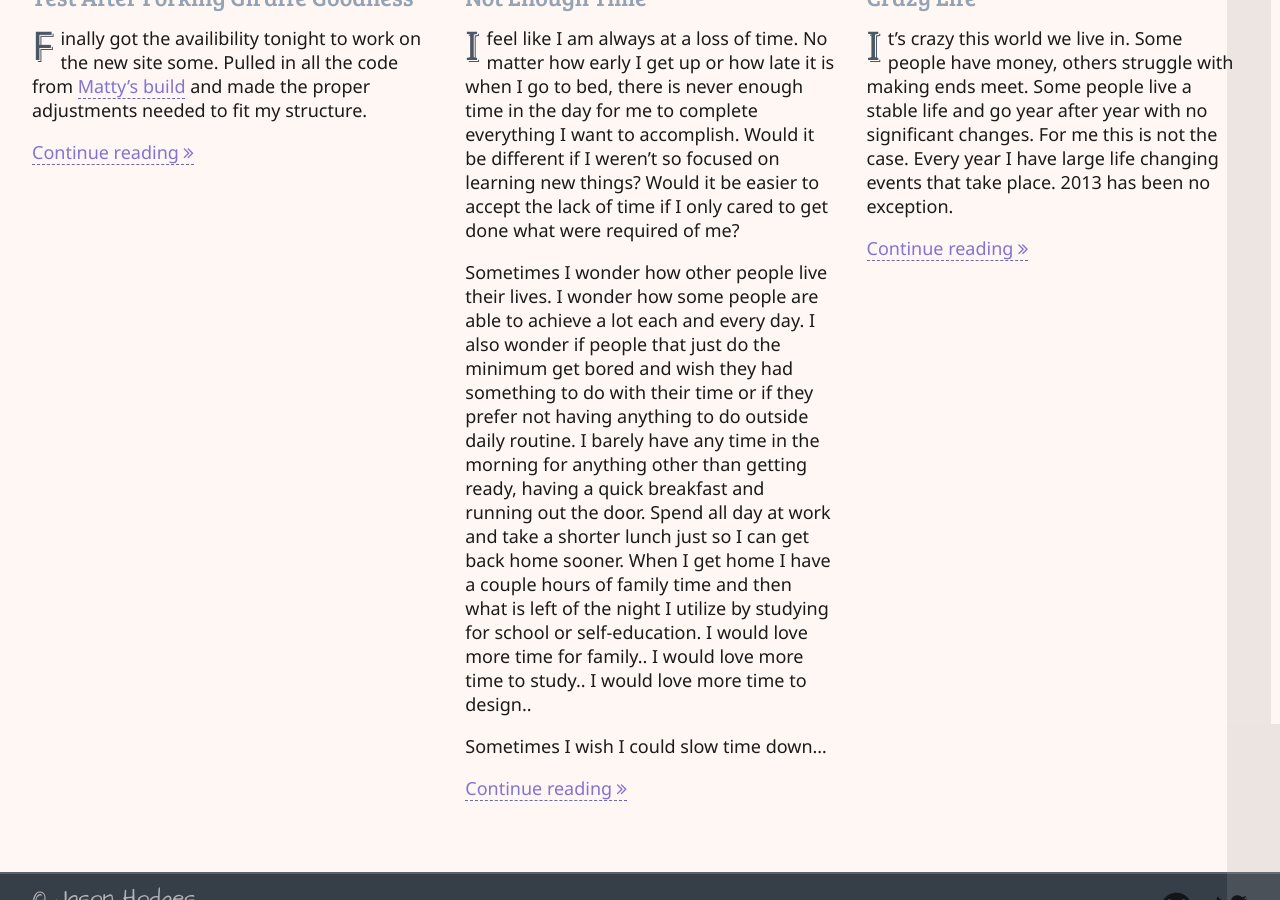
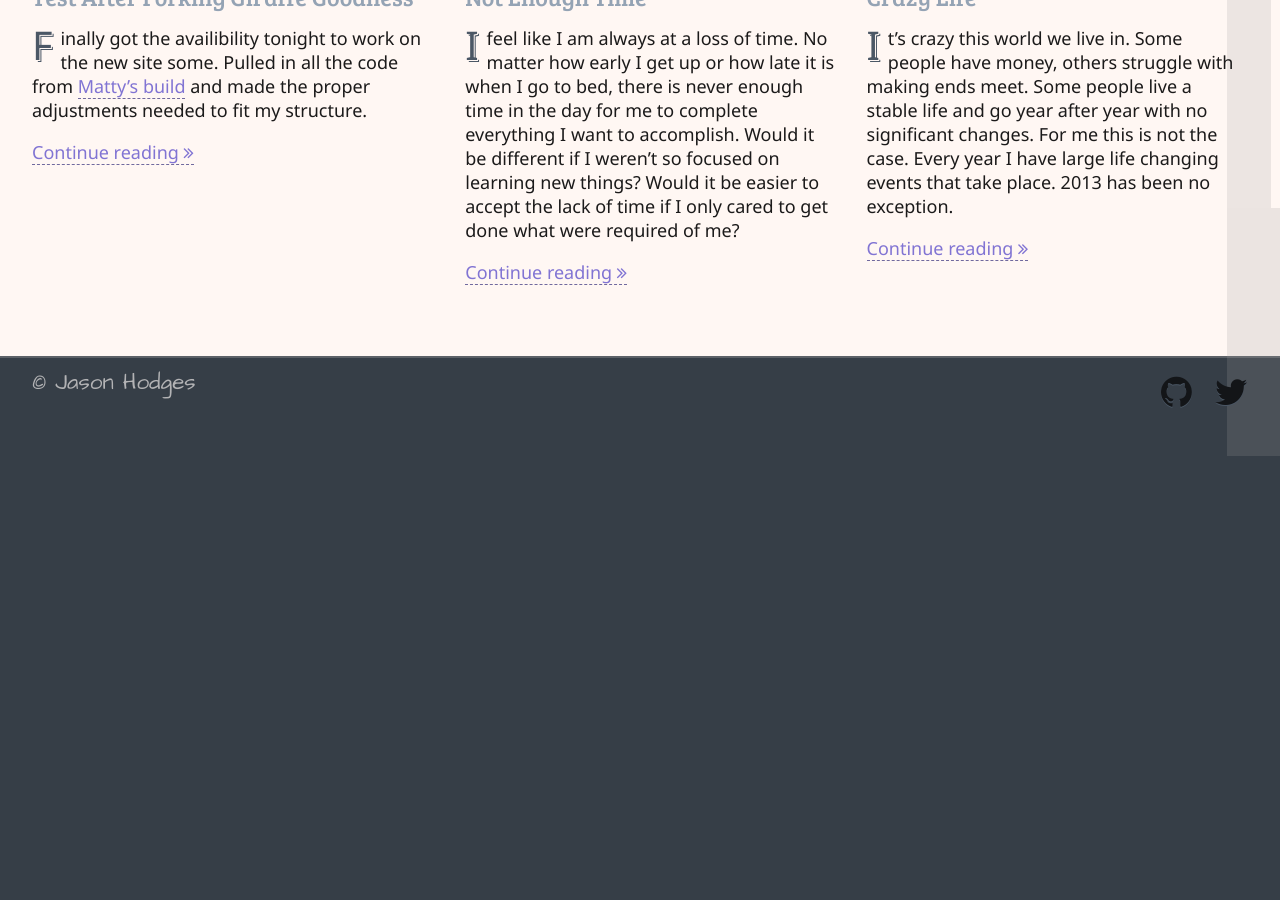
Before and after one commit to jasonhodges/old_jasonhodges.github.io, a Jekyll site: the page built from index.html, in a window 1280 px wide and 900 px high, scrolled down 632 px. Built offline with Jekyll 4.4.1, drawn with Linux system fonts in a browser that asks for light colours; nearby versions of some CDN libraries; after the commit the page ends 1088 px from its top, so only the background shows below that; grey boxes are pictures that could not be loaded.

Commit message:
post update

```diff
--- a/_posts/2013-11-25-Not-Enough-Time.md
+++ b/_posts/2013-11-25-Not-Enough-Time.md
@@ -8,9 +8,7 @@ categories: life
 ---
 
 I feel like I am always at a loss of time. No matter how early I get up or how late it is when I go to bed, there is never enough time in the day for me to complete everything I want to accomplish. Would it be different if I weren’t so focused on learning new things? Would it be easier to accept the lack of time if I only cared to get done what were required of me?
-
-{{more}}
-
+<!-- /intro -->
 Sometimes I wonder how other people live their lives. I wonder how some people are able to achieve a lot each and every day. I also wonder if people that just do the minimum get bored and wish they had something to do with their time or if they prefer not having anything to do outside daily routine. I barely have any time in the morning for anything other than getting ready, having a quick breakfast and running out the door. Spend all day at work and take a shorter lunch just so I can get back home sooner. When I get home I have a couple hours of family time and then what is left of the night I utilize by studying for school or self-education. I would love more time for family.. I would love more time to study.. I would love more time to design..
 
 Sometimes I wish I could slow time down…
```
